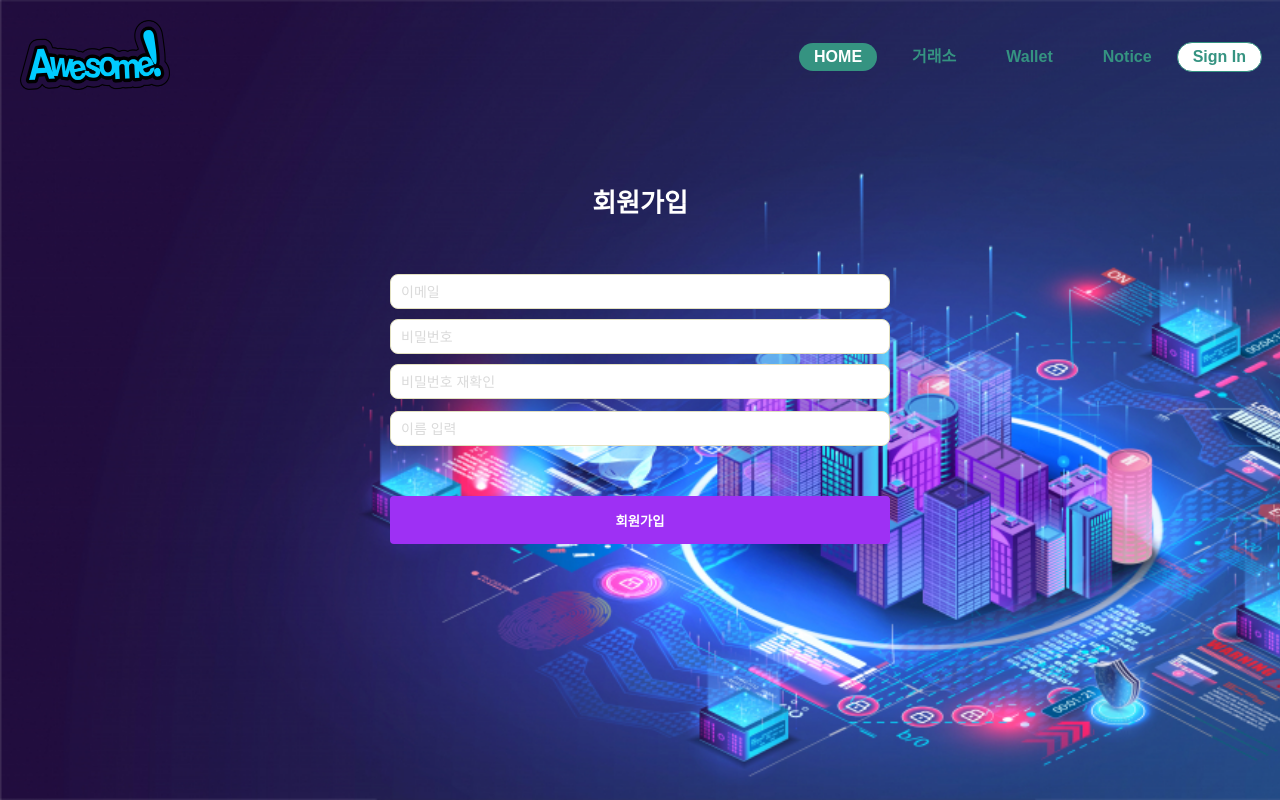
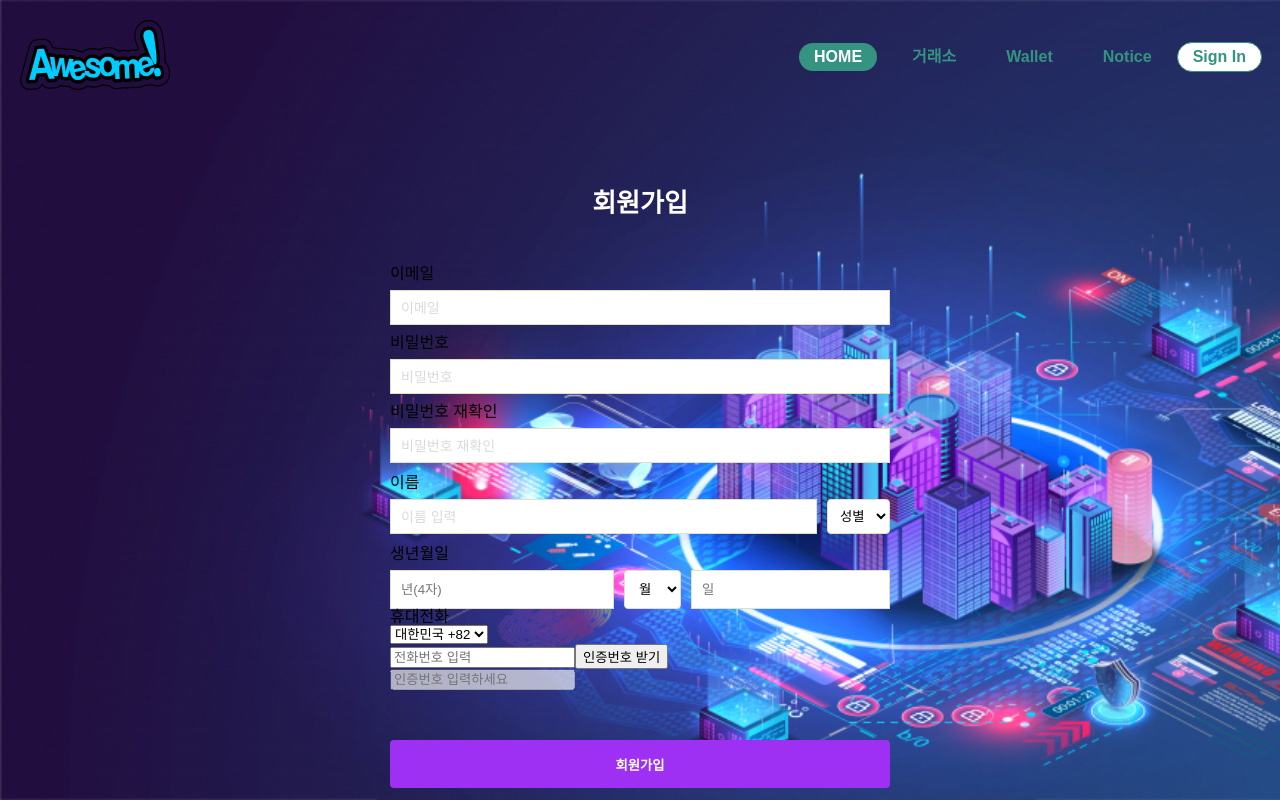
Before and after one commit to S-hee-sung/awesome0, a React (Create React App) app: page /signUp in a window 1280 px wide. Built offline with nearby package versions, Linux system fonts and the light colour scheme.

Commit message:
회원가입 page 23.05.02 수정

```diff
--- a/src/login/SignUp.js
+++ b/src/login/SignUp.js
@@ -37,7 +37,6 @@ const SignUpWrapper = styled.div`
   }
   .inputWrap {
     display: flex;
-    border-radius: 8px;
     padding: 8px;
     margin-top: 8px;
     background-color: white;
@@ -78,6 +77,87 @@ const SignUpWrapper = styled.div`
     margin:10px 0;
     color: #ef0000;
     font-size: 12px;
+  }
+`;
+
+const NameCenter = styled.div`
+  display: flex;
+  width: 100%;
+
+  .ReNameWrap {
+    display: flex;
+    width: 100%;
+    padding: 8px;
+    margin-top: 8px;
+    background-color: white;
+    border: 1px solid #e2e0c0;
+  }
+
+  .gender {
+    display: flex;
+    padding: 8px;
+    border-radius: 4px;
+    margin-top: 8px;
+    background-color: white;
+    border: 1px solid #e2e0c0;
+    margin-left: 10px;
+  }
+`;
+
+const BrithCenter = styled.div`
+  display: flex;
+  width: 100%;
+
+  .birth-year {
+    display: flex;
+    width:100%;
+    padding: 10px;
+    margin-top: 8px;
+    background-color: white;
+    border: 1px solid #e2e0c0;
+  }
+  .birth-month {
+    display: flex;
+    padding: 10px;
+    border-radius: 4px;
+    margin-top: 8px;
+    background-color: white;
+    border: 1px solid #e2e0c0;
+    margin-left: 10px;
+  }
+  .birth-day {
+    display: flex;
+    padding: 10px;
+    margin-top: 8px;
+    background-color: white;
+    border: 1px solid #e2e0c0;
+    margin-left: 10px;
+  }
+`;
+
+const PhoneGroup = styled.div`
+
+  .input-group + .input-group {
+      margin-top: 40px;
+  }
+  .input-group-row {
+    position: relative;
+  }
+  .input-group-row + .input-group-row {
+    margin-top: 10px;
+  }
+  input, select {
+    width: 100%;
+    height: 51px;
+    border: solid 1px #dadada;
+    padding: 10px 14px 10px 14px;
+
+    /* Tip! 커서 속성을 포인터로 */
+    /* w3school에서 다양한 속성 값 확인해보기! */
+    cursor: pointer;
+  }
+  input:focus, select:focus {
+    border: 1px solid #03c75a;
   }
 `;
 
@@ -132,9 +212,9 @@ function SignUp(props) {
 				</div>
 
 				<div className='contentWrap'>
-					{/* <div className='nameWrap'>
+					<div className='nameWrap'>
 						이메일
-					</div> */}
+					</div>
 					<div className='inputWrap'>
 						<input
 							type='text'
@@ -152,9 +232,9 @@ function SignUp(props) {
             }
 					</div>
 
-					{/* <div className='nameWrap'>
+					<div className='nameWrap'>
 						비밀번호
-					</div> */}
+					</div>
 					<div className='inputWrap'>
 						<input
 							type='password'
@@ -172,9 +252,9 @@ function SignUp(props) {
 						}
 					</div>
 
-					{/* <div className='nameWrap'>
+					<div className='nameWrap'>
 						비밀번호 재확인
-					</div> */}
+					</div>
 					<div className='inputWrap' style={{ marginBottom: '12px' }}>
 						<input
 							type='password'
@@ -192,10 +272,11 @@ function SignUp(props) {
 						}
 					</div>
 
-					{/* <div className='nameWrap'>
+					<div className='nameWrap'>
             이름
-          </div> */}
-          <div className='inputWrap'>
+          </div>
+          <NameCenter>
+            <div className='ReNameWrap'>
               <input
                 type='text'
                 className='input'
@@ -204,6 +285,57 @@ function SignUp(props) {
                 onChange={handleReplaceName}
               />
             </div>
+            <select className='gender'>
+              <option value="" selected>성별</option>
+              <option value="M">남자</option>
+              <option value="F">여자</option>
+            </select>
+          </NameCenter>
+
+          <div className='nameWrap' style={{ marginTop: '12px' }}>
+            생년월일
+          </div>
+          <BrithCenter>
+            <input className='birth-year' type="text" placeholder="년(4자)" />
+            <select className="birth-month" >
+              <option value="" selected>월</option>
+              <option value="1">1</option>
+              <option value="2">2</option>
+              <option value="3">3</option>
+              <option value="4">4</option>
+              <option value="5">5</option>
+              <option value="6">6</option>
+              <option value="7">7</option>
+              <option value="8">8</option>
+              <option value="9">9</option>
+              <option value="10">10</option>
+              <option value="11">11</option>
+              <option value="12">12</option>
+            </select>
+            <input className='birth-day' type="text" id="dd" name="dd" placeholder="일"  />
+          </BrithCenter>
+
+					<div className="input-group">
+            <div className='nameWrap'>
+              휴대전화
+            </div>
+            <div className="input-group-row">
+              <select>
+                <option value="233">가나 +233</option>
+                <option value="241">가봉 +241</option>
+                <option value="82" selected>대한민국 +82</option>
+                <option value="852">홍콩 +852</option>
+              </select>
+            </div>
+            <div className="input-group-row">
+              <input type="tel" id="phoneNo" name="phoneNo" placeholder="전화번호 입력" />
+              <button type="button" class="btn-primary btn-verify">인증번호 받기</button>
+            </div>
+            <div className="input-group-row">
+              <input type="number" id="authNo" name="authNo" placeholder="인증번호 입력하세요" maxlength="4" disabled />
+            </div>
+          </div>
+
 
 					<div >
 						<button className='bottomButton'>
```
Lines whose indentation alone changed are shown as unchanged.
